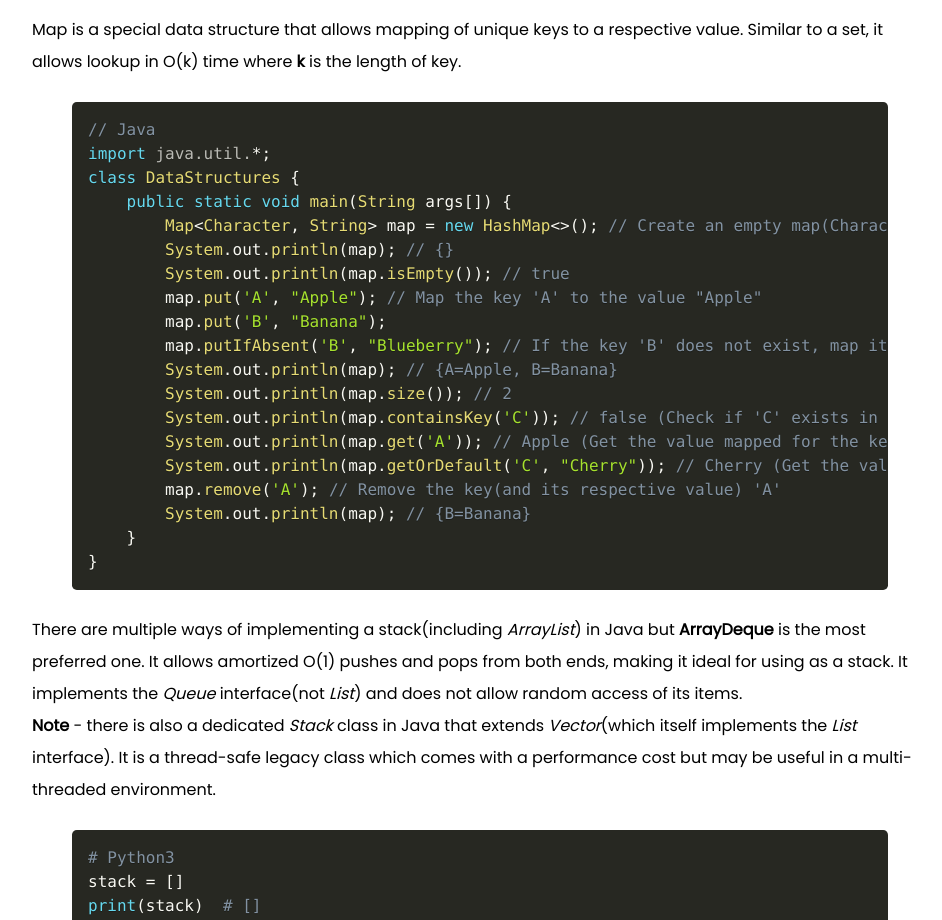
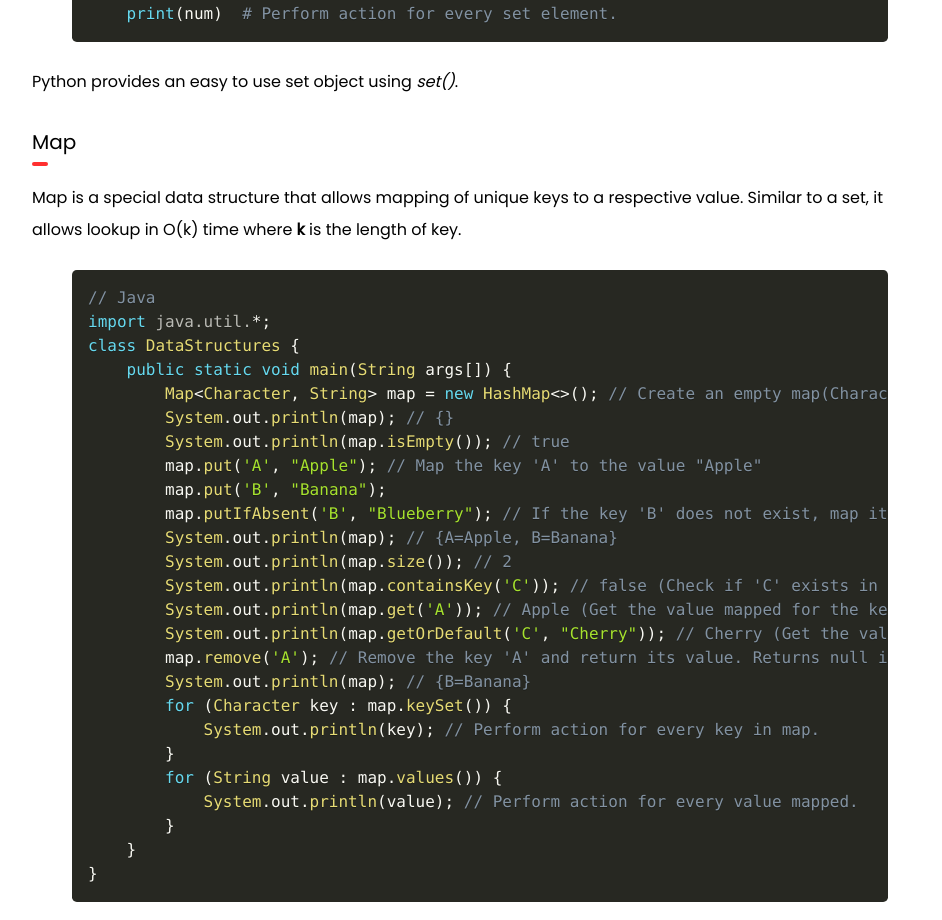
Before and after one commit to thesourceproject/thesourceproject.github.io, a Nuxt app: page /article/9 in a window 1280 px wide. Shown: the part 1850-2770 px from the top of the page, without its empty margins (160-1102 px from the left). Built offline with nearby package versions, Linux system fonts and the light colour scheme; a web font is replaced by a local one.

Commit message:
article 9 update

```diff
--- a/pages/article/8.vue
+++ b/pages/article/8.vue
@@ -109,7 +109,7 @@ class DataStructures {
       </p>
       <CodeSnippet
         code="# Python3
-array = []  # same as -> array = list()
+array = []  # Create a new list. Same as -> array = list()
 print(array)  # []
 array.append(3)  # Add value 3 to the end of list.
 array.append(6)
--- a/pages/article/9.vue
+++ b/pages/article/9.vue
@@ -57,10 +57,12 @@ class DataStructures {
         System.out.println(set); // [3, 6]
         System.out.println(set.size()); // 2
         System.out.println(set.contains(6)); // true (Check if set contains 6)
-        System.out.println(!set.contains(2)); // true (Check if set does not contain 2)
         set.remove(6); // Remove 6 from the set
         System.out.println(set); // [3]
         System.out.println(set.contains(6)); // false
+        for (Integer num : set) {
+            System.out.println(num); // Perform action for every set element.
+        }
     }
 }"
         lang="language-java"
@@ -68,8 +70,13 @@ class DataStructures {
       <p>
         There are multiple ways of creating sets in Java. The most popular of
         them are <strong>HashSet</strong> and <strong>TreeSet</strong>(both of
-        which implement the <strong>Set</strong> interface). Hashsets perform
-        much faster than TreeSets in most cases but take up more space.
+        which implement the <strong>Set</strong> interface).<br />
+        Hashsets perform much faster than TreeSets in most cases but take up
+        more space. This is because TreeSets internally use a self-balancing
+        binary tree, thus ensuring a O(k×log n) time for operations(compared to
+        O(k) of HashSets).<br />
+        <strong>Note</strong> - HashSets can store a single
+        <strong>null</strong> value whereas TreeSets cannot.
       </p>
       <CodeSnippet
         code="# Python3
@@ -80,13 +87,14 @@ set1.add(6)
 print(set1)  # {3, 6}
 print(len(set1))  # 2
 print(6 in set1)  # True (Check if 6 is in the set)
-print(2 not in set1)  # True (Check if 2 is not in the set)
 set1.remove(6)  # Remove 6 from the set.
 print(6 in set1)  # False
-print(set1)  # {3}"
+print(set1)  # {3}
+for num in set1:
+    print(num)  # Perform action for every set element."
         lang="language-python"
       />
-      <p>Python provides a set object using <em>set()</em> which we can use.</p>
+      <p>Python provides an easy to use set object using <em>set()</em>.</p>
       <div class="mt-6 flex flex-col">
         <h3 class="text-xl">Map</h3>
         <div class="w-4 h-1 bg-background-2 rounded-full"></div>
@@ -110,47 +118,53 @@ class DataStructures {
         System.out.println(map); // {A=Apple, B=Banana}
         System.out.println(map.size()); // 2
         System.out.println(map.containsKey('C')); // false (Check if 'C' exists in the map as a key)
-        System.out.println(map.get('A')); // Apple (Get the value mapped for the key 'A')
+        System.out.println(map.get('A')); // Apple (Get the value mapped for the key 'A'. Returns null if the key does not exist)
         System.out.println(map.getOrDefault('C', &quot;Cherry&quot;)); // Cherry (Get the value mapped for the key 'C', if it does not exist return &quot;Cherry&quot;)
-        map.remove('A'); // Remove the key(and its respective value) 'A'
+        map.remove('A'); // Remove the key 'A' and return its value. Returns null if the key does not exist.
         System.out.println(map); // {B=Banana}
+        for (Character key : map.keySet()) {
+            System.out.println(key); // Perform action for every key in map.
+        }
+        for (String value : map.values()) {
+            System.out.println(value); // Perform action for every value mapped.
+        }
     }
 }"
         lang="language-java"
       />
       <p>
-        There are multiple ways of implementing a stack(including
-        <em>ArrayList</em>) in Java but <strong>ArrayDeque</strong> is the most
-        preferred one. It allows amortized O(1) pushes and pops from both ends,
-        making it ideal for using as a stack. It implements the
-        <em>Queue</em> interface(not <em>List</em>) and does not allow random
-        access of its items.<br />
-        <strong>Note</strong> - there is also a dedicated <em>Stack</em> class
-        in Java that extends <em>Vector</em>(which itself implements the
-        <em>List</em> interface). It is a thread-safe legacy class which comes
-        with a performance cost but may be useful in a multi-threaded
-        environment.
+        Like sets, there are two main classes for creating a map in Java. They
+        are <strong>HashMap</strong> and <strong>TreeMap</strong>(both
+        implementing the <strong>Map</strong> interface).<br />
+        <strong>Note</strong> - HashMaps can store a single
+        <strong>null</strong> key whereas TreeMaps cannot.
       </p>
       <CodeSnippet
         code="# Python3
-stack = []
-print(stack)  # []
-stack.append('A')  # Push 'A' onto the stack.
-stack.append('B')
-print(stack)  # ['A', 'B'] (Python prints lists from left to right)
-print(stack[-1])  # B (Peek at the top item without removing it)
-print(len(stack))  # 2
-print(stack.pop())  # B (Pop and return the character on top of the stack)
-print(stack)  # ['A']"
+map = {}  # Create a new map(dictionary). Same as -> map = dict()
+print(map)  # {}
+map['A'] = 'Apple'  # Map the key 'A' to the value &quot;Apple&quot;
+map['B'] = 'Banana'
+print(map.setdefault('B', 'Blueberry'))  # Banana (Return the value for the key 'B'. If it does not exist, map it to the value &quot;Blueberry&quot;)
+print(map)  # {'A': 'Apple', 'B': 'Banana'}
+print(len(map))  # 2
+print('C' in map)  # False (Check if 'C' exists in the map as a key)
+print(map['A'])  # Apple (Get the value mapped for the key 'A'. Throws KeyError exception if the key does not exist)
+print(map.get('C', 'Cherry'))  # Cherry (Get the value mapped for the key 'C', if it does not exist return &quot;Cherry&quot;)
+map.pop('A')  # Remove the key 'A' and return its value. Throws KeyError exception if the key does not exist.
+print(map)  # {'B': 'Banana'}
+for key in map:  # Same as -> for key in map.keys()
+    print(key)  # Perform action for every key in map.
+for value in map.values():
+    print(value)  # Perform action for every value mapped."
         lang="language-python"
       />
       <p>
-        In Python, a list can easily be used as a stack. We just have to make
-        sure that we apply push(append)/pop operations only at the end of the
-        list.
+        In Python, maps are known as dictionaries. They can be created using
+        <em>{}</em> or <em>dict()</em>.
       </p>
       <div class="mt-6 flex flex-col">
-        <h3 class="text-xl">Queue</h3>
+        <h3 class="text-xl">Heap</h3>
         <div class="w-4 h-1 bg-background-2 rounded-full"></div>
       </div>
       <p class="mt-4">
```
